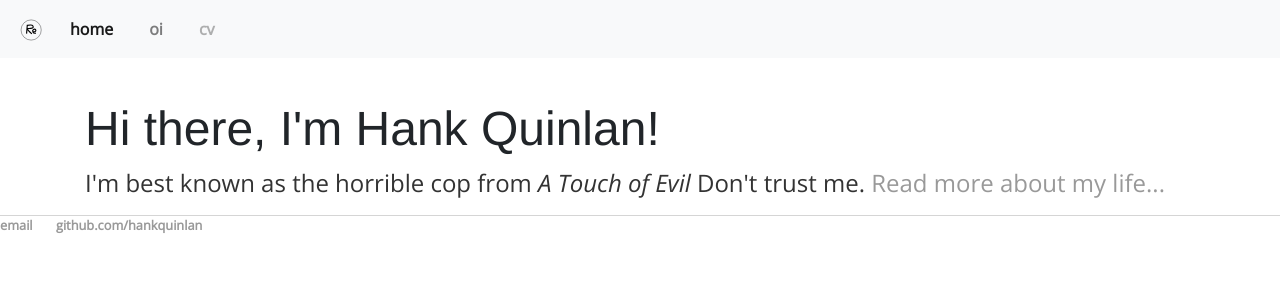
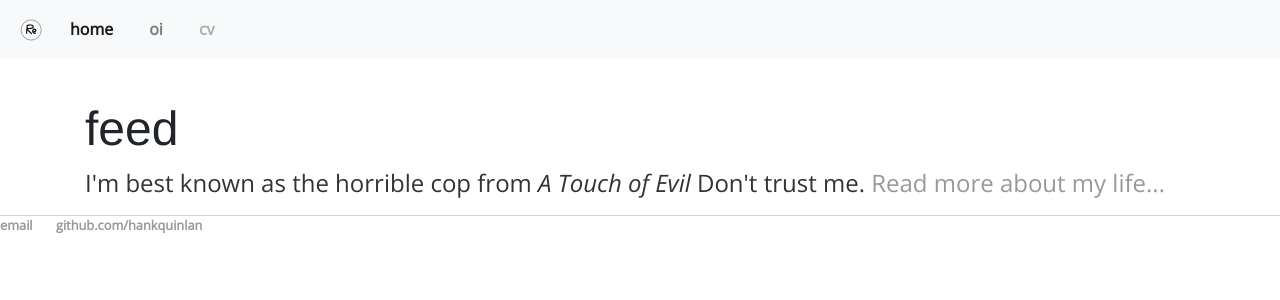
Before and after one commit to numerodereynolds/numerodereynolds.github.io, a Jekyll site: the page built from index.html, in a window 1280 px wide. Shown: the top 300 px of the page. Built offline with Jekyll 4.4.1, drawn with Linux system fonts in a browser that asks for light colours; nearby versions of some CDN libraries.

Commit message:
Update index.html

```diff
--- a/index.html
+++ b/index.html
@@ -10,6 +10,6 @@
 	<!-- Anything that comes after this comment will be placed where it says "{{ content }}" on the _layout/default.html file.-->
 
 	<div class="blurb">
-	<h1>Hi there, I'm Hank Quinlan!</h1>
+	<h1>feed</h1>
 	<p>I'm best known as the horrible cop from <em>A Touch of Evil</em> Don't trust me. <a href="/about">Read more about my life...</a></p>
 </div><!-- /.blurb -->
```
